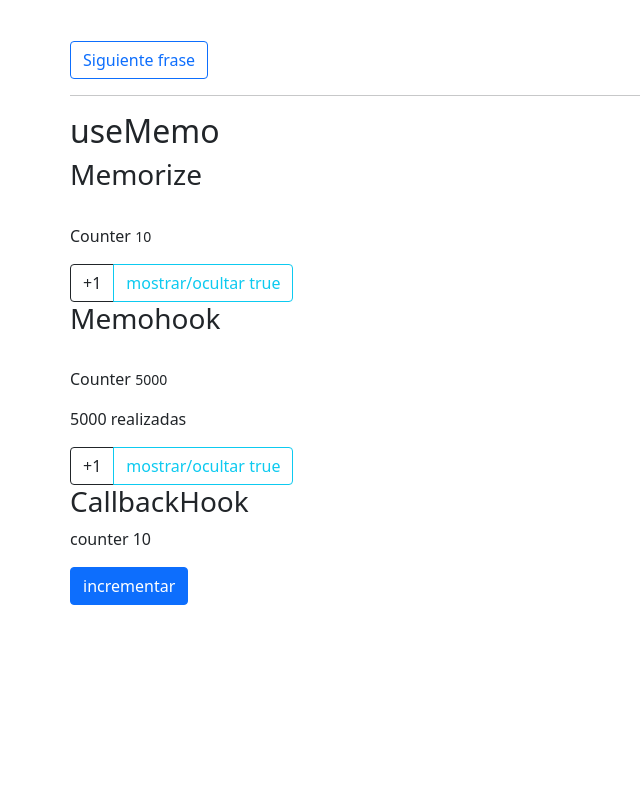
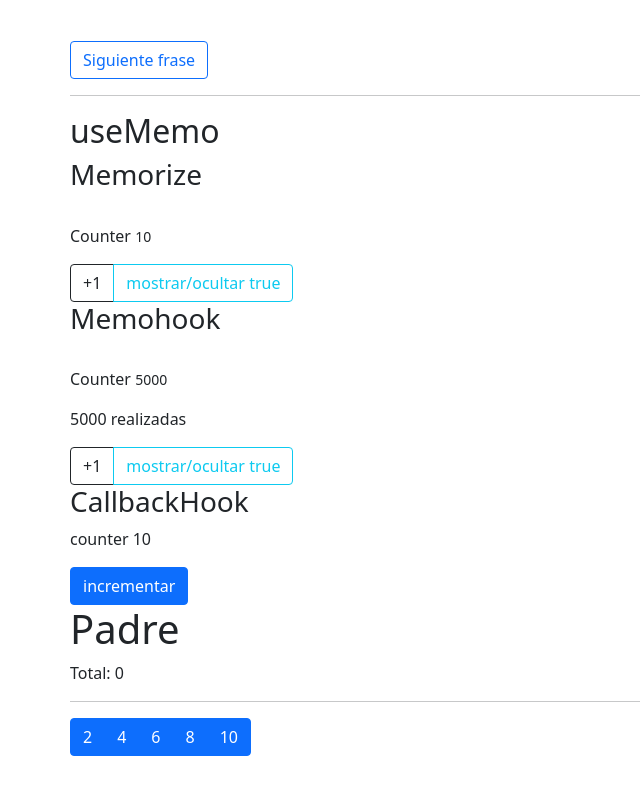
Before and after one commit to mundoenrique/05-hook-app, a React (Create React App) app: page / in a window 1280 px wide. Shown: the part 1979-2773 px from the top of the page, without its empty margins (0-640 px from the left). Before the commit the page ends 2654 px from the top, so only its background shows below. Built offline with nearby package versions, Linux system fonts and the light colour scheme; no server answers.

Commit message:
Tarea memo

```diff
--- a/src/App.js
+++ b/src/App.js
@@ -9,6 +9,7 @@ import LayoutEffect from './components/05-LayoutEffect/LayoutEffect';
 import CallbackHook from './components/06-memos/CallbackHook';
 import Memorize from './components/06-memos/Memorize';
 import UseMemo from './components/06-memos/UseMemo';
+import { Padre } from './components/07-tarea-memo/Padre';
 
 function App() {
 	return (
@@ -51,6 +52,8 @@ function App() {
 			<UseMemo />
 			<br />
 			<CallbackHook />
+			<br />
+			<Padre />
 		</>
 	);
 }
--- /dev/null
+++ b/src/components/07-tarea-memo/Hijo.js
@@ -0,0 +1,11 @@
+import { memo } from 'react';
+
+export const Hijo = memo(({ numero, incrementar }) => {
+	// console.log('  Me volví a generar :(  ');
+
+	return (
+		<button className="btn btn-primary" onClick={() => incrementar(numero)}>
+			{numero}
+		</button>
+	);
+});
--- /dev/null
+++ b/src/components/07-tarea-memo/Padre.js
@@ -0,0 +1,29 @@
+import { useCallback, useState } from 'react';
+import { Hijo } from './Hijo';
+
+export const Padre = () => {
+	const numeros = [2, 4, 6, 8, 10];
+	const [valor, setValor] = useState(0);
+
+	const incrementar = useCallback(
+		(num) => {
+			setValor((v) => v + num);
+		},
+		[setValor]
+	);
+
+	return (
+		<div>
+			<h1>Padre</h1>
+			<p> Total: {valor} </p>
+
+			<hr />
+			<div className="btn-group" role="group" aria-label="Basic example">
+				{numeros.map((n) => (
+					<Hijo key={n} numero={n} incrementar={incrementar} />
+				))}
+			</div>
+			{/* <Hijo /> */}
+		</div>
+	);
+};
```
